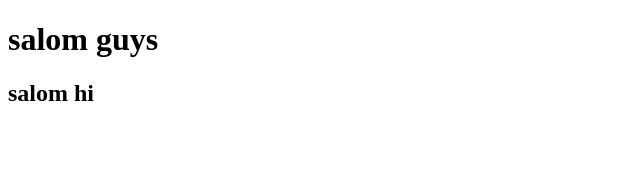
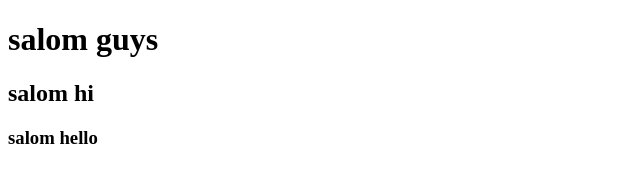
Before and after one commit to ravshanovbehruz003/birinchi_loyiham-, a plain HTML site: page index.html in a window 1280 px wide. Shown: the whole page, without its empty margins (0-640 px from the left). Drawn offline with Linux system fonts and the light colour scheme.

Commit message:
new folder

```diff
--- a/index.html
+++ b/index.html
@@ -8,5 +8,6 @@
  <body>
      <h1>salom guys</h1>
      <h2>salom hi</h2>
+     <h3>salom hello</h3>
  </body>
  </html>
```
